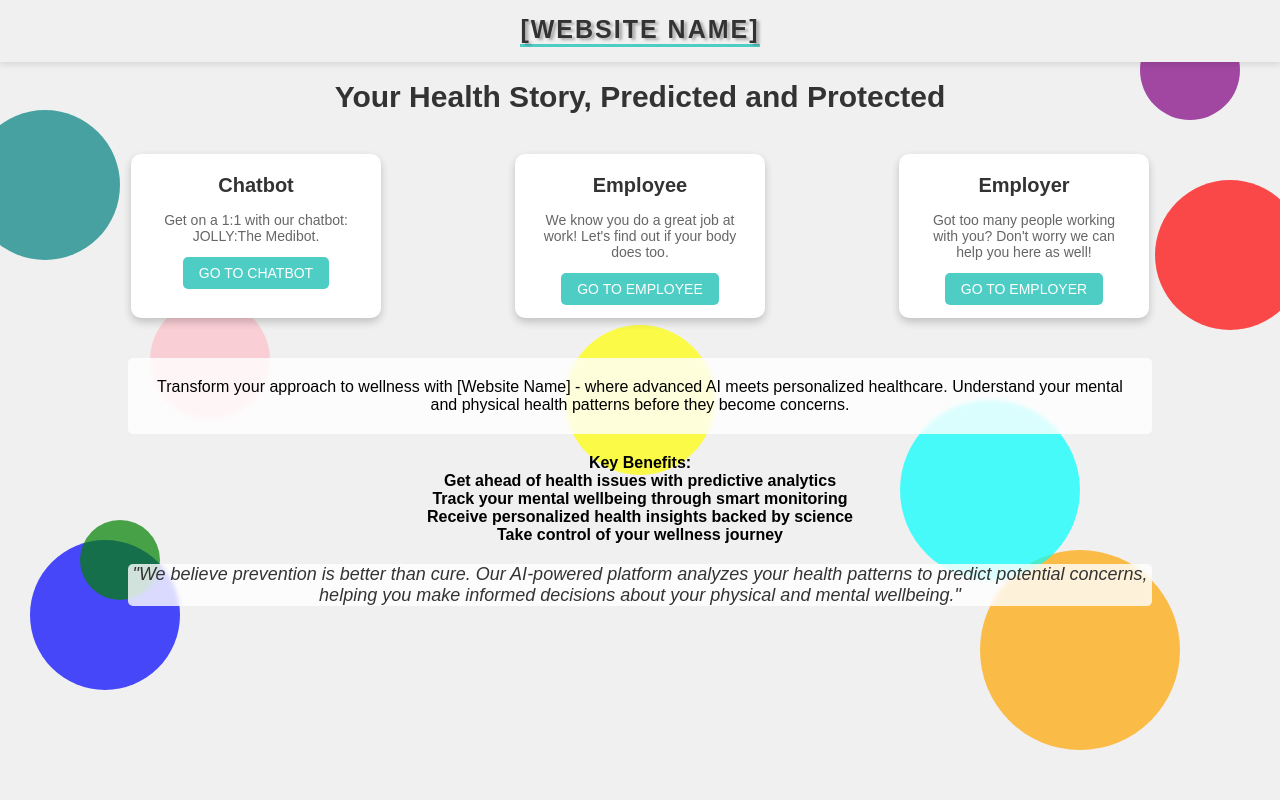
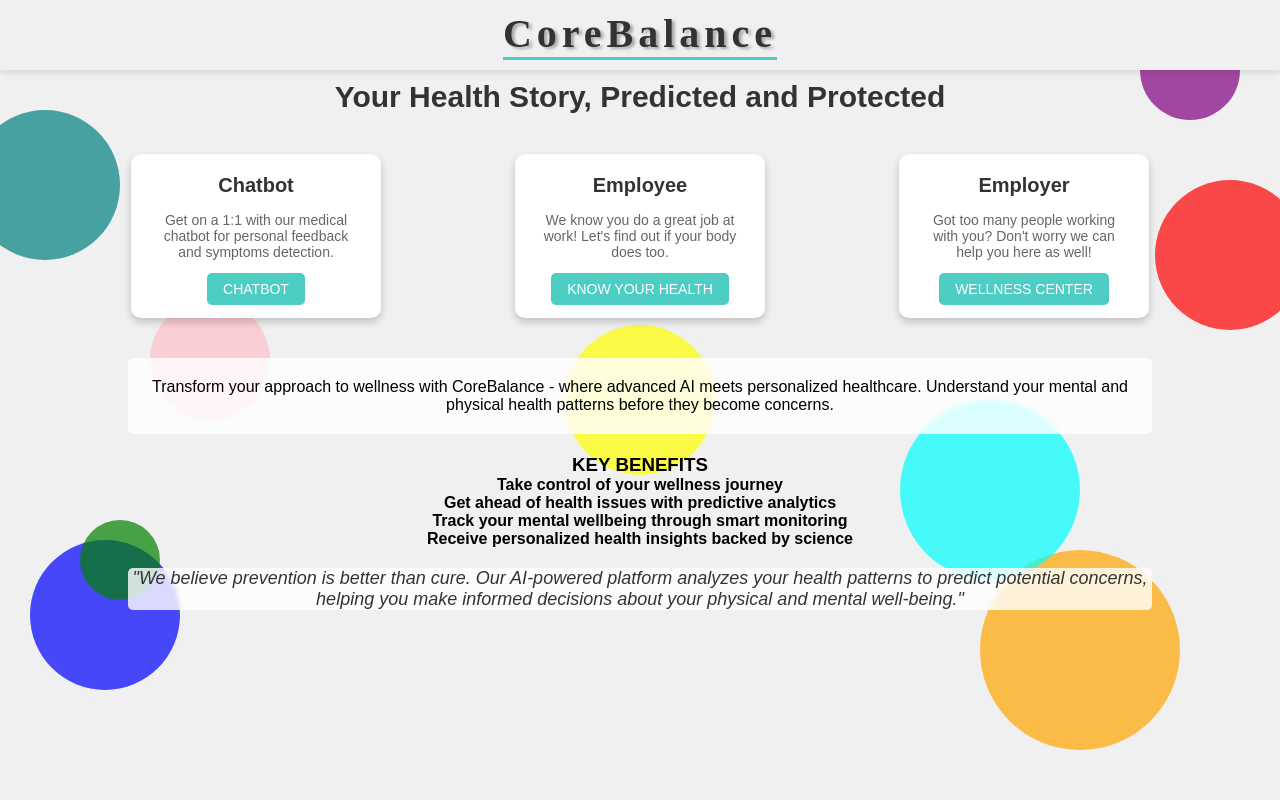
Before and after one commit to aditraj01/Medical_Facilities, a Flask app: page / in a window 1280 px wide. Run offline with Flask 3, Linux system fonts and the light colour scheme; parts of the project's set-up code (start-up, migrations or seed data) failed here and were passed over.

Commit message:
Final home.html

```diff
--- a/templates/home.html
+++ b/templates/home.html
@@ -29,18 +29,18 @@
             display: flex;
             align-items: center;
             justify-content: center;
-            padding: 15px;
+            padding: 10px;
             background-color: #f0f0f0;
             box-shadow: 0 3px 6px rgba(0, 0, 0, 0.1);
             z-index: 1;
         }
 
         .title {
-            font-size: 25px;
+            font-size: 40px;
+            font-family: "Agency FB";
             font-weight: bold;
             color: #333;
-            text-transform: uppercase;
-            letter-spacing: 2px;
+            letter-spacing: 5px;
             text-shadow: 3px 2px 3px rgba(0, 0, 0, 0.3);
             border-bottom: 3px solid #4ecdc4;
         }
@@ -166,7 +166,7 @@
 <body>
     <!-- Header -->
     <header class="header">
-        <div class="title">[Website Name]</div>
+        <div class="title">CoreBalance</div>
     </header>
 
     <!-- Main Tagline -->
@@ -176,40 +176,41 @@
     <section class="card-container">
         <div class="card">
             <div class="card-title">Chatbot</div>
-            <div class="card-description">Get on a 1:1 with our chatbot: JOLLY:The Medibot.</div>
-            <a href="{{ url_for('chatbot') }}" class="button">Go to Chatbot</a>
+            <div class="card-description">Get on a 1:1 with our medical chatbot for personal feedback and symptoms detection. </div>
+            <a href="{{ url_for('chatbot') }}" class="button"> ChatBot</a>
         </div>
         <div class="card">
             <div class="card-title">Employee</div>
             <div class="card-description">We know you do a great job at work! Let's find out if your body does too.</div>
-            <a href="{{ url_for('health') }}" class="button">Go to Employee</a>
+            <a href="{{ url_for('health') }}" class="button">Know Your Health</a>
         </div>
         <div class="card">
             <div class="card-title">Employer</div>
             <div class="card-description">Got too many people working with you? Don't worry we can help you here as well!</div>
-            <a href="{{ url_for('mental') }}" class="button">Go to Employer</a>
+            <a href="{{ url_for('mental') }}" class="button">Wellness Center</a>
         </div>
     </section>
 
     <!-- Content Description -->
     <div class="content-description">
-        Transform your approach to wellness with [Website Name] - where advanced AI meets personalized healthcare. Understand your mental and physical health patterns before they become concerns.
+        Transform your approach to wellness with CoreBalance - where advanced AI meets personalized healthcare. Understand your mental and physical health patterns before they become concerns.
     </div>
 
     <!-- Key Benefits -->
     <div class="benefits">
-        Key Benefits:
+        <h3><b>KEY BENEFITS</b></h3>
         <ul>
+            <li>Take control of your wellness journey</li>
             <li>Get ahead of health issues with predictive analytics</li>
             <li>Track your mental wellbeing through smart monitoring</li>
             <li>Receive personalized health insights backed by science</li>
-            <li>Take control of your wellness journey</li>
+
         </ul>
     </div>
 
     <!-- Our Message -->
     <div class="message">
-        "We believe prevention is better than cure. Our AI-powered platform analyzes your health patterns to predict potential concerns, helping you make informed decisions about your physical and mental wellbeing."
+        "We believe prevention is better than cure. Our AI-powered platform analyzes your health patterns to predict potential concerns, helping you make informed decisions about your physical and mental well-being."
     </div>
 
     <!-- Decorative Circles -->
@@ -223,5 +224,6 @@
     <div class="circle circle8"></div>
     <div class="circle circle9"></div>
 
+
 </body>
 </html>
```
